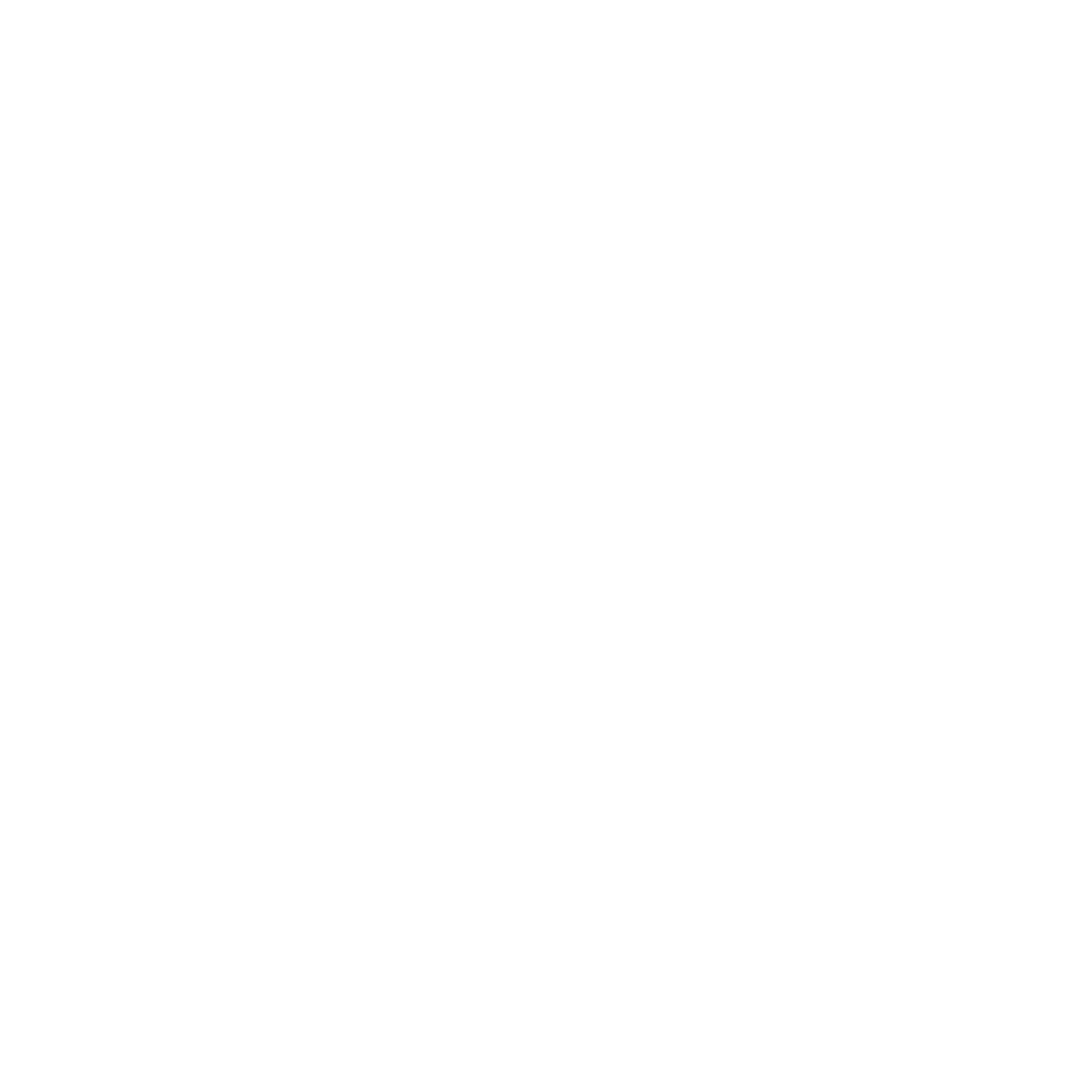
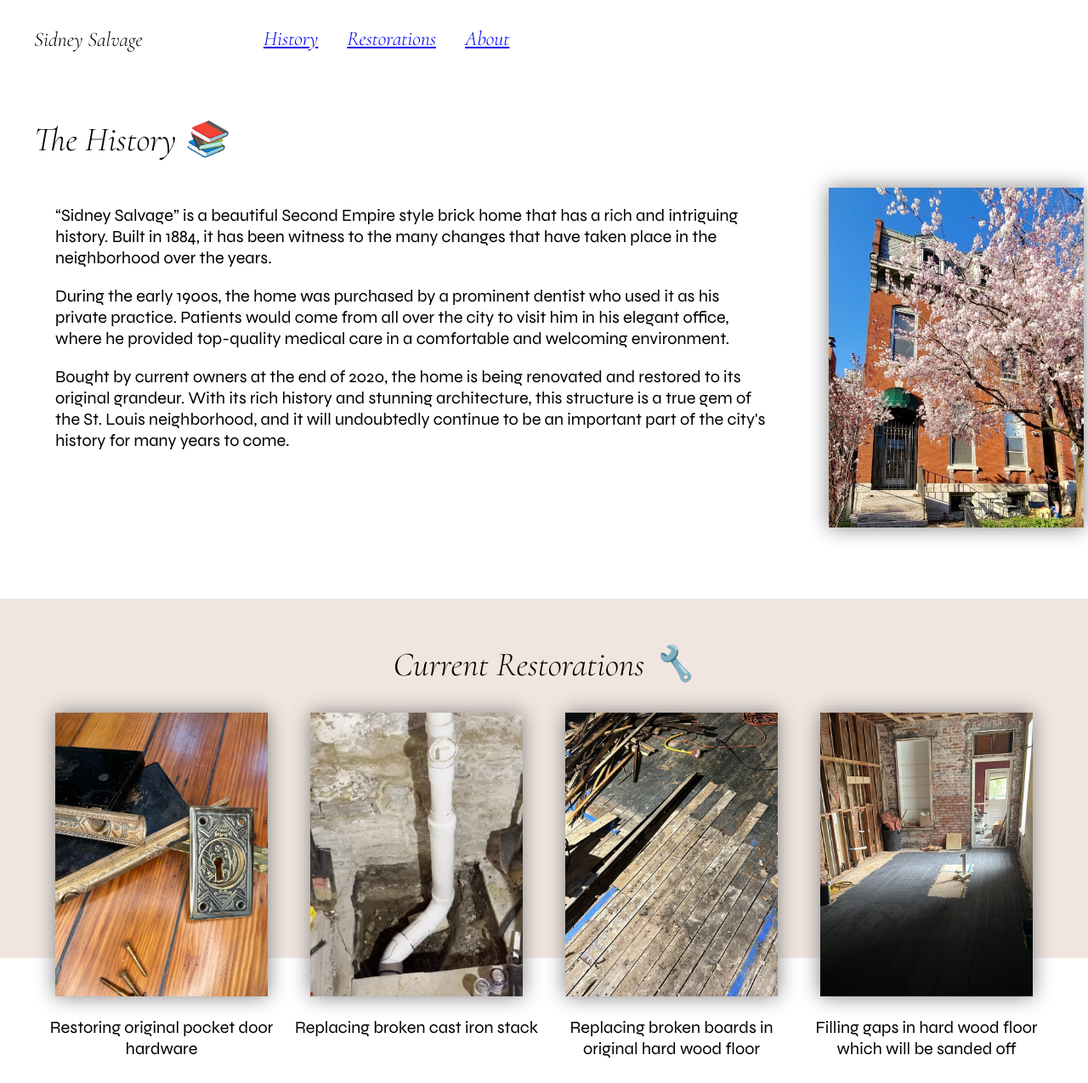
Before and after one commit to PT-Web-Dev-Jan-23/js-assignment-4-html-me-something-mdefonce, a website: page index.html in a window 1280 px wide. Shown: the top 1275 px of the page at 85% size. Before the commit the page ends 800 px from the top, so only its background shows below. Drawn offline with nearby package versions, Linux system fonts and the light colour scheme.

Commit message:
Finished work

```diff
--- a/index.html
+++ b/index.html
@@ -1,8 +1,82 @@
 <!DOCTYPE html>
 <html>
    <head>
-   </head>
+      <title>Sidney Salvage House Renovation</title>
+      <link rel="stylesheet" href="styles.css">
+      <link rel="preconnect" href="https://fonts.googleapis.com">
+<link rel="preconnect" href="https://fonts.gstatic.com" crossorigin>
+<link href="https://fonts.googleapis.com/css2?family=Cormorant+Garamond:ital,wght@0,300;0,400;1,300;1,400&family=Poppins:wght@300&family=Syne&display=swap" rel="stylesheet">
+<link rel="stylesheet" href="https://cdnjs.cloudflare.com/ajax/libs/font-awesome/4.7.0/css/font-awesome.min.css">
+</head>
    <body>
       <!-- Write your HTML in this file! -->
+
+   <header class="container">
+      <h1 class="navColumn">Sidney Salvage</h1>
+      <nav>
+         <!-- Main Navigation inside <header> -->
+         <ul>
+            <li><a href="#history">History</a></li>
+            <li><a href="#gallery">Restorations</a></li>
+            <li><a href="#about">About</a></li>
+         </ul>
+      </nav>
+   </header>
+
+   <main>
+      <article class="row container" id="history">
+         <h2>The History &#x1f4da;</h2>
+         <div class="historyLeftColumn">
+            <p>“Sidney Salvage” is a beautiful Second Empire style brick home that has a rich and intriguing history. Built in 1884, it has been witness to the many changes that have taken place in the neighborhood over the years.</p>
+            <p>During the early 1900s, the home was purchased by a prominent dentist who used it as his private practice. Patients would come from all over the city to visit him in his elegant office, where he provided top-quality medical care in a comfortable and welcoming environment.
+            </p>
+               <p>
+                  Bought by current owners at the end of 2020, the home is being renovated and restored to its original grandeur. With its rich history and stunning architecture, this structure is a true gem of the St. Louis neighborhood, and it will undoubtedly continue to be an important part of the city's history for many years to come.
+            </p>
+         </div>
+         <div class="historyRightColumn">
+            <img src="images/history-image.jpg" width="300">
+         </div>
+      </article>
+
+      <article id = "gallery">
+         <div class="innerContainer">
+            <h2>Current Restorations &#128295;</h2>
+               <div class="fourColumn">
+                  <img src="images/image1.jpg" width="250">
+                  <p>Restoring original pocket door hardware</p>
+               </div>
+               <div class="fourColumn">
+                  <img src="images/image2.jpg" width="250">
+                  <p>Replacing broken cast iron stack</p>
+               </div>
+               <div class="fourColumn">
+                  <img src="images/image3.jpg" width="250">
+                  <p>Replacing broken boards in original hard wood floor</p>
+               </div>
+               <div class="fourColumn">
+                  <img src="images/image4.jpg" width="250">
+                  <p>Filling gaps in hard wood floor which will be sanded off</p>
+               </div>
+         </div>
+      </article>
+
+      <article class="row container" id="about">
+         <div class="leftColumn">
+            <h2>Follow Along &#10024;</h2>
+            <a href="https://www.instagram.com/sidney_salvage/" target="_blank" rel="noreferrer noopener"><img src="images/instagram.jpeg" width="300"></a>
+         </div>
+         <div class="rightColumn">
+            <h2>Meet the Owners</h2>
+            <img src="images/owners.jpg" width="300">
+         </div>
+      </article>
+   </main>
+
+   <footer>
+      <p>&copy; Marcie DeFonce // Sidney Salvage</p>
+      <p><a href="https://www.instagram.com/sidney_salvage/" target="_blank" rel="noreferrer noopener"><i class="fa fa-instagram" style="font-size:30px"></i></a></p>
+   </footer>
+
    </body>
 </html>
--- a/styles.css
+++ b/styles.css
@@ -1 +1,129 @@
 /* Write your CSS here! */
+body {
+	width: 100%;
+	margin: 0 auto;
+	background-color: white;
+}
+
+p {
+    font-family: 'Syne', sans-serif;
+    font-size: 1.25em;
+}
+
+h1, h2, h3 {
+    font-family: 'Cormorant Garamond', serif;
+    font-weight: 300;
+    font-style: italic;
+}
+
+h1 {
+    font-size: 1.5em;
+}
+
+h2, h3 {
+    font-size: 2.5em;
+}
+
+.container {
+    max-width: 1200px;
+    margin-right: auto;
+    margin-left: auto;
+}
+
+article {
+    margin-top: 80px;
+    margin-bottom: 80px;
+}
+
+#about {
+    text-align: center;
+}
+
+#gallery {
+    background-color: #f1e6df;
+    max-width: 100% !important;
+    padding-top: 1.25em;
+    padding-bottom: 1.25em;
+    margin-bottom: 150px;
+    text-align: center;
+}
+
+.innerContainer {
+    max-width: 1200px;
+    margin-right: auto;
+    margin-left: auto;
+    margin-bottom: 50px;
+    height: 300px;
+}
+
+nav ul li {
+	display: inline-block;
+    padding-top: 15px;
+	font-size: 1.5em;
+    padding-left: 30px;
+    font-family: 'Cormorant Garamond', serif;
+    font-weight: 300;
+    font-style: italic;
+}
+
+.navColumn {
+    float: left;
+    width: 20%;
+}
+
+.leftColumn {
+    float: left;
+    width: 40%;
+    padding-left: 25px;
+    padding-right: 25px;
+}
+
+.historyLeftColumn {
+    float: left;
+    width: 70%;
+    padding-left: 25px;
+    padding-right: 25px;
+}
+
+.historyRightColumn {
+    float: right;
+    width: 20%;
+    padding-left: 25px;
+    padding-right: 25px;
+    vertical-align: middle;
+}
+
+.rightColumn {
+    float: right;
+    width: 40%;
+    padding-left: 25px;
+    padding-right: 25px;
+}
+
+img {
+    filter: drop-shadow(0 0 0.75rem grey);
+}
+
+.fourColumn {
+    float: left;
+    width: 25%;
+}
+
+.row:after {
+    content: "";
+    display: table;
+    clear: both;
+}
+
+footer {
+    padding: 24px 60px;
+    justify-content: space-between;
+    background-color: #f1e6df;
+    height: 90px;
+    text-align: center;
+}
+
+#icon {
+    display: block;
+    width: 40px;
+}
```
Also changed, not shown: images/history-image.jpg (added), images/image1.jpg (added), images/image2.jpg (added), images/image3.jpg (added), images/image4.jpg (added), images/instagram.jpeg (added), images/owners.jpg (added), 1 other file.
